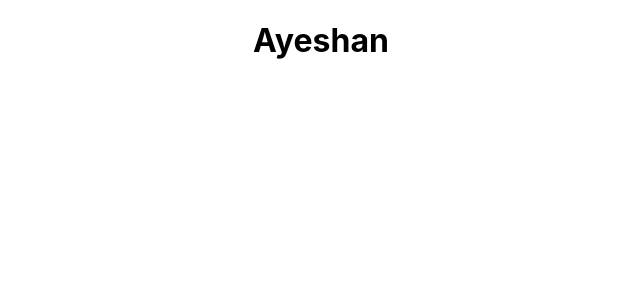
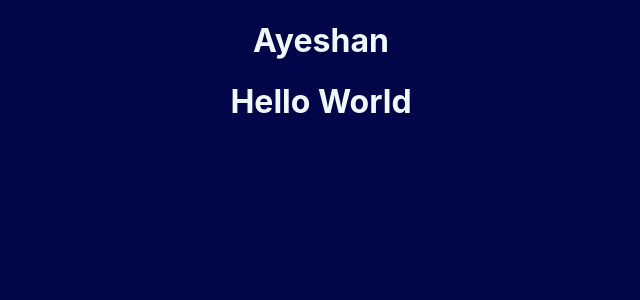
Before and after one commit to ayeshanweerasuriya/react-library-system, a React (Create React App) app: page / in a window 1280 px wide. Shown: the top 300 px of the page, without its empty margins (319-959 px from the left). Built offline with nearby package versions, Linux system fonts and the light colour scheme.

Commit message:
intialize

```diff
--- a/src/App.css
+++ b/src/App.css
@@ -1,8 +1,10 @@
-.App {
+* {
   align-items: center;
   justify-content: center;
+  background-color: rgb(0, 6, 72);
 }
 
 h1 {
+  color: aliceblue;
   text-align: center;
 }
--- a/src/index.js
+++ b/src/index.js
@@ -1,13 +1,15 @@
-import React from 'react';
-import ReactDOM from 'react-dom/client';
-import './index.css';
-import App from './App';
-import reportWebVitals from './reportWebVitals';
+import React from "react";
+import ReactDOM from "react-dom/client";
+import "./index.css";
+import App from "./App";
+import Login from "./login";
+import reportWebVitals from "./reportWebVitals";
 
-const root = ReactDOM.createRoot(document.getElementById('root'));
+const root = ReactDOM.createRoot(document.getElementById("root"));
 root.render(
   <React.StrictMode>
     <App />
+    <Login />
   </React.StrictMode>
 );
 
--- /dev/null
+++ b/src/login.js
@@ -0,0 +1,5 @@
+const Login = () => {
+  return <h1>Hello World</h1>;
+};
+
+export default Login;
```
